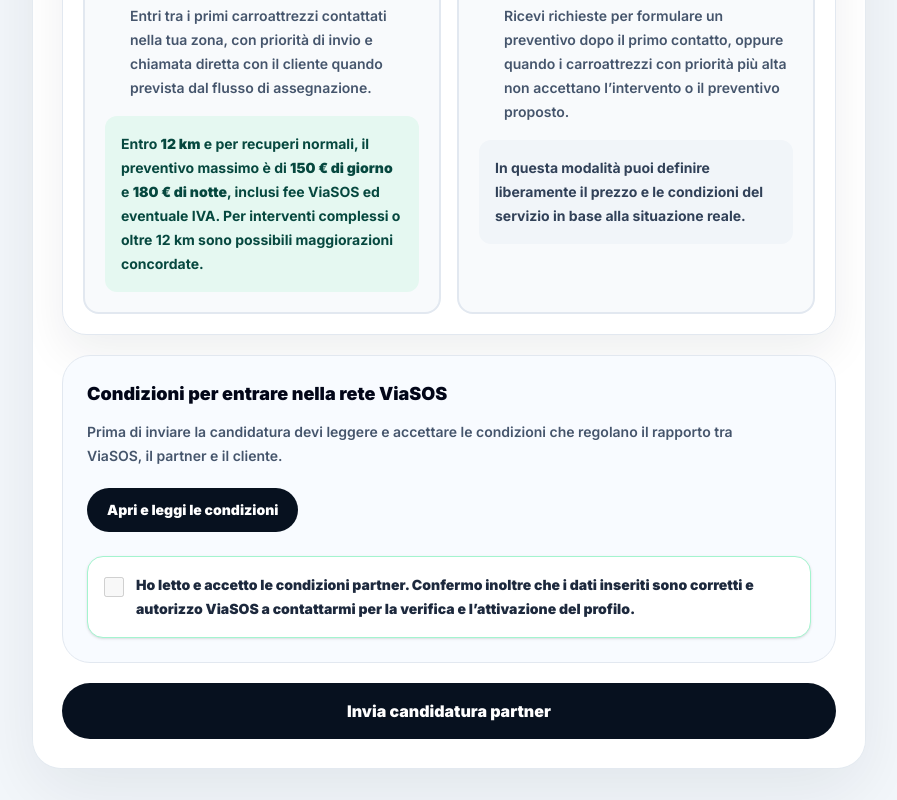
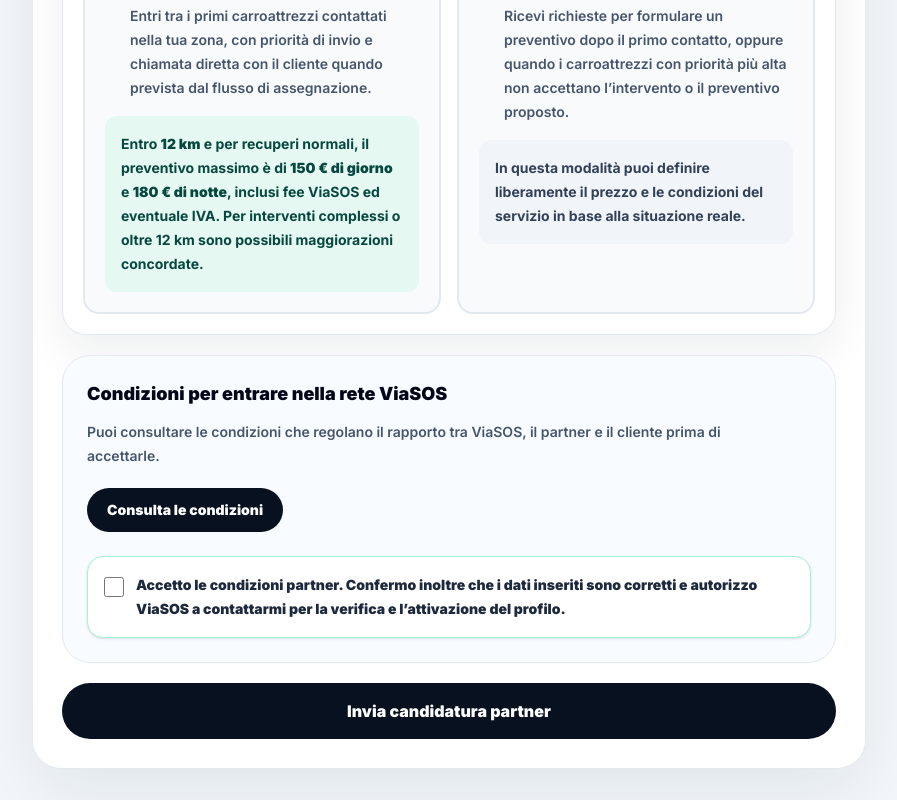
Before and after one commit to alessio-aesthetic/viasos.it, a Next.js app: page /partner/registrazione in a window 1280 px wide. Shown: the part 980-1780 px from the top of the page, without its empty margins (191-1088 px from the left). Built offline with nearby package versions, Linux system fonts and the light colour scheme; no server answers.

Commit message:
Make partner conditions reading optional

```diff
--- a/src/app/partner/registrazione/page.tsx
+++ b/src/app/partner/registrazione/page.tsx
@@ -269,14 +269,14 @@ export default function PartnerRegistration() {
                 Condizioni per entrare nella rete ViaSOS
               </h3>
               <p className="mt-3 max-w-2xl text-sm font-semibold leading-6 text-slate-600">
-                Prima di inviare la candidatura devi leggere e accettare le condizioni che regolano il rapporto tra ViaSOS, il partner e il cliente.
+                Puoi consultare le condizioni che regolano il rapporto tra ViaSOS, il partner e il cliente prima di accettarle.
               </p>
               <button
                 type="button"
                 onClick={() => setConditionsOpen(true)}
                 className="mt-5 inline-flex items-center justify-center rounded-full bg-[#07111f] px-5 py-3 text-sm font-black text-white transition hover:bg-[#123456]"
               >
-                {conditionsViewed ? 'Condizioni già consultate' : 'Apri e leggi le condizioni'}
+                {conditionsViewed ? 'Riapri le condizioni' : 'Consulta le condizioni'}
               </button>
               {conditionsViewed ? (
                 <p className="mt-3 text-sm font-black text-[#075e54]">✓ Puoi procedere con l’accettazione.</p>
@@ -287,11 +287,10 @@ export default function PartnerRegistration() {
                   checked={form.accepted}
                   onChange={(event) => update('accepted', event.target.checked)}
                   className="mt-1 size-5 shrink-0 accent-[#075e54]"
-                  disabled={!conditionsViewed}
                   required
                 />
                 <span>
-                  Ho letto e accetto le condizioni partner. Confermo inoltre che i dati inseriti sono corretti e autorizzo ViaSOS a contattarmi per la verifica e l’attivazione del profilo.
+                  Accetto le condizioni partner. Confermo inoltre che i dati inseriti sono corretti e autorizzo ViaSOS a contattarmi per la verifica e l’attivazione del profilo.
                 </span>
               </label>
             </div>
@@ -299,7 +298,7 @@ export default function PartnerRegistration() {
               <div className="fixed inset-0 z-50 flex items-end justify-center bg-slate-950/35 p-0 sm:p-4" role="dialog" aria-modal="true" aria-labelledby="partner-conditions-title">
                 <div className="max-h-[90svh] w-full max-w-3xl overflow-y-auto rounded-t-[1.5rem] bg-white p-5 shadow-2xl sm:rounded-[1.5rem] sm:p-6">
                   <div className="sticky top-0 z-10 -mx-5 -mt-5 flex items-center justify-between border-b border-slate-200 bg-white px-5 py-4 sm:-mx-6 sm:-mt-6 sm:px-6">
-                    <div><p className="text-xs font-black uppercase tracking-[0.16em] text-[#075e54]">Lettura obbligatoria</p><h3 id="partner-conditions-title" className="text-xl font-black text-slate-950">Condizioni partner ViaSOS</h3></div>
+                    <div><p className="text-xs font-black uppercase tracking-[0.16em] text-[#075e54]">Informazioni partner</p><h3 id="partner-conditions-title" className="text-xl font-black text-slate-950">Condizioni partner ViaSOS</h3></div>
                     <button type="button" onClick={() => setConditionsOpen(false)} className="rounded-full border border-slate-200 px-3 py-2 text-sm font-black text-slate-600 hover:bg-slate-100" aria-label="Chiudi condizioni">Chiudi</button>
                   </div>
                   <div className="grid gap-4 pt-6 text-sm font-semibold leading-6 text-slate-600">
```
